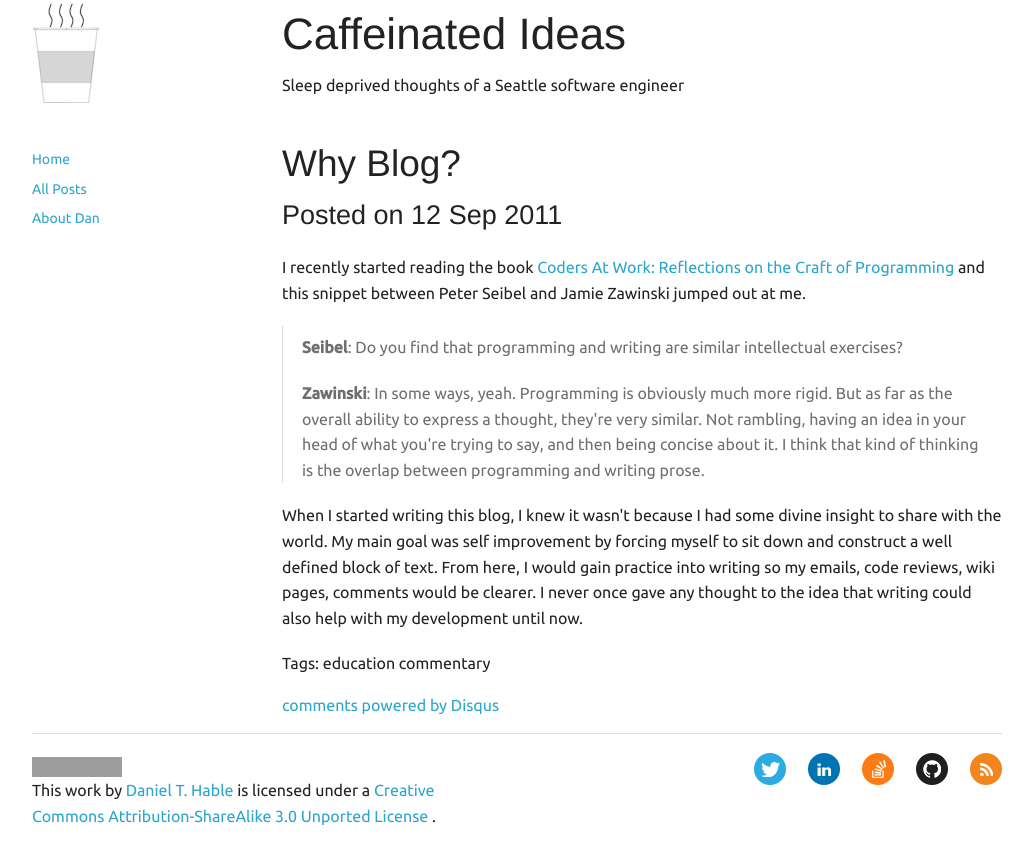
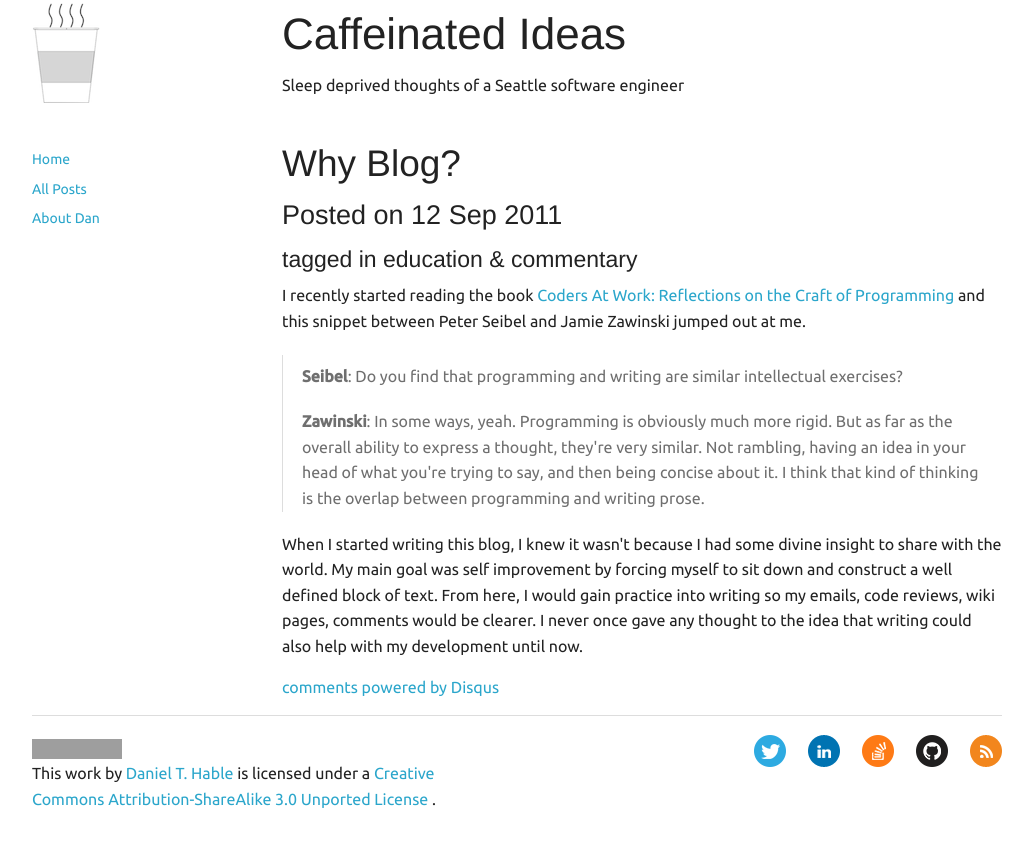
Before and after one commit to dhable/caffeinatedideas.com, a Jekyll site: the page built from _posts/2011-09-12-why-blog.markdown, in a window 1280 px wide. Shown: the top 864 px of the page, without its empty margins (123-1156 px from the left). Built offline with Jekyll 4.4.1, drawn with Linux system fonts in a browser that asks for light colours; nearby versions of some CDN libraries; comment, search, counter and statistics services are not loaded; grey boxes are pictures that could not be loaded.

```diff
--- a/_layouts/post.html
+++ b/_layouts/post.html
@@ -3,13 +3,25 @@ layout: default
 ---
 <h2>{{ page.title }}</h2>
 <h3>Posted on {{ page.date | date_to_string }}</h3>
-<p>{{ content }}</p>
-<p>
-    Tags:
+<h4>
+{% if page.tags.size > 0 %}
+    tagged in
     {% for tag in page.tags %}
         {{ tag }}
+        {% if forloop.last == false %}
+            {% if forloop.rindex0 == 1 %}
+                &amp;
+            {% else %}
+                ,
+            {% endif %}
+        {% endif %}
     {% endfor %}
-</p>
+{% endif %}
+</h4>
+
+<div class="post-content">
+    {{ content }}
+</div>
 
 {% if page.comments %}
     <div id="disqus_thread"></div>
```
Also changed, not shown: archives/index.html (+8 -1 lines).
